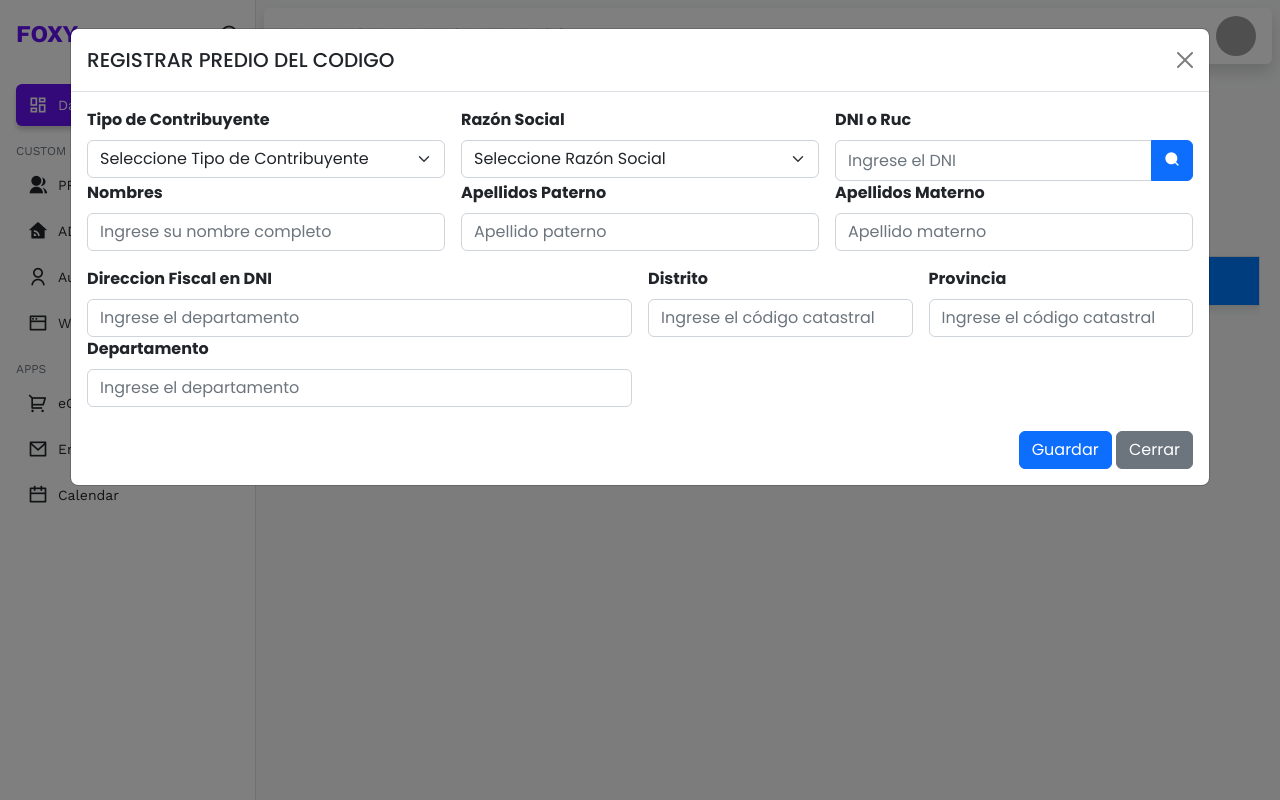
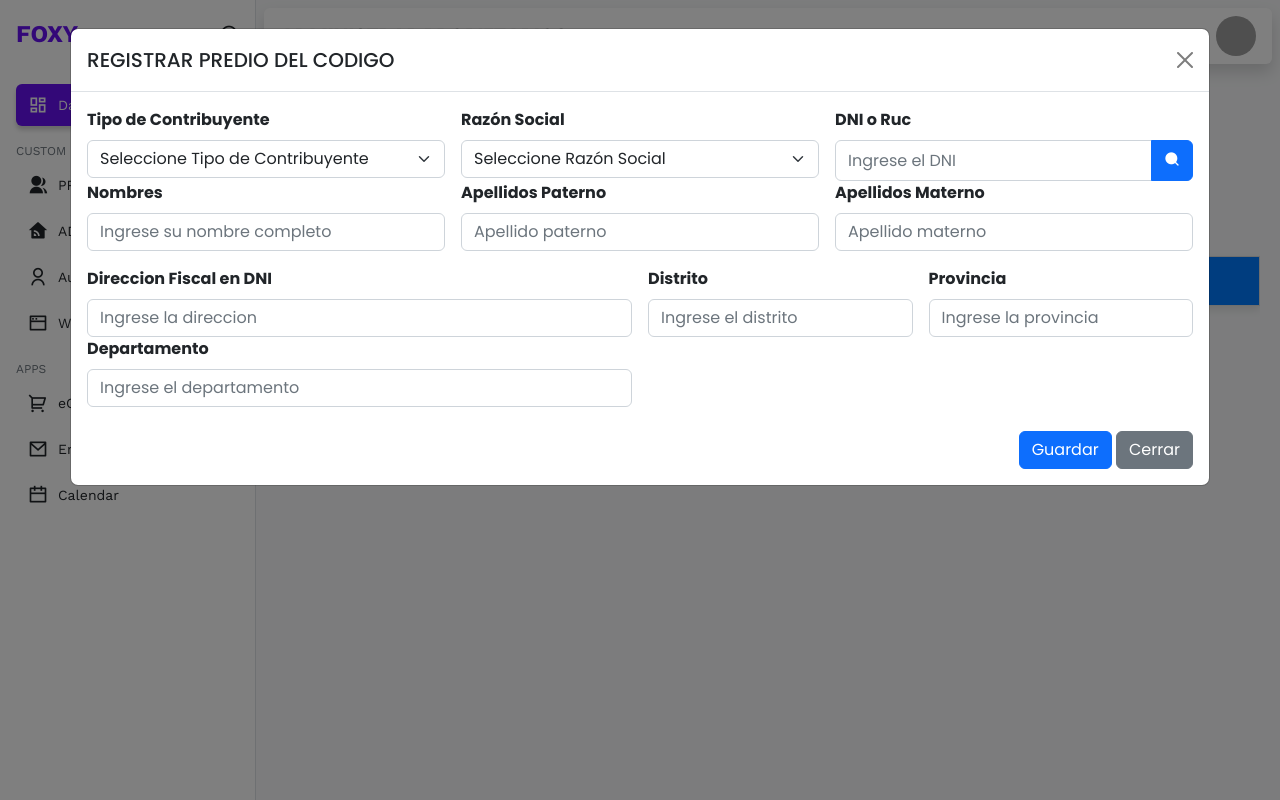
Before and after one commit to lisonds/predios, a PHP site: page /vista/viewPropietarios.php in a window 1280 px wide, after a click on "Agregar Propietario". Run offline with PHP 8.4, Linux system fonts and the light colour scheme; lists and menus that the app fills with data are empty; some libraries are stand-ins or nearby versions; grey boxes are pictures that could not be loaded.

Commit message:
placeholder corregido

```diff
--- a/controlador/propietarios_control.php
+++ b/controlador/propietarios_control.php
@@ -19,6 +19,7 @@
     if ($option == "busca_codigo") {
         if($_POST){
             $codIdentificador=$_POST["codigo"];
+
             $arrayPropietarios = $objPropietario->getCodPropietario($codIdentificador);
 
             if(empty($arrayPropietarios)){
--- a/vista/viewPropietarios.php
+++ b/vista/viewPropietarios.php
@@ -156,17 +156,17 @@
                                             <!-- Código Predial -->
                                             <div class="col-md-6">
                                                 <label for="direccion" class="form-label fw-bold">Direccion Fiscal en DNI</label>
-                                                <input type="text" class="form-control" id="direccion" name="direccion" placeholder="Ingrese el departamento">
+                                                <input type="text" class="form-control" id="direccion" name="direccion" placeholder="Ingrese la direccion">
                                             </div>
 
                                             <!-- Código Catastral -->
                                             <div class="col-md-3">
                                                 <label for="distrito" class="form-label fw-bold">Distrito</label>
-                                                <input type="text" class="form-control" id="distrito" name="distrito" placeholder="Ingrese el código catastral">
+                                                <input type="text" class="form-control" id="distrito" name="distrito" placeholder="Ingrese el distrito">
                                             </div>
                                             <div class="col-md-3">
                                                 <label for="provincia" class="form-label fw-bold">Provincia</label>
-                                                <input type="text" class="form-control" id="provincia" name="provincia" placeholder="Ingrese el código catastral">
+                                                <input type="text" class="form-control" id="provincia" name="provincia" placeholder="Ingrese la provincia">
                                             </div>
                                         </div>
                                         <div class="row g-3">
```
